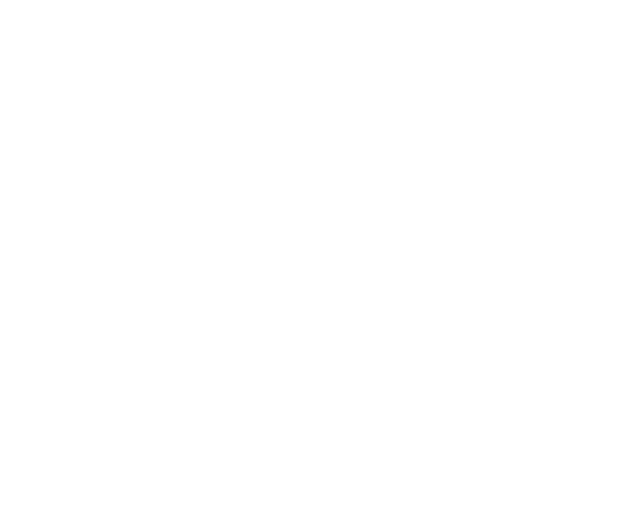
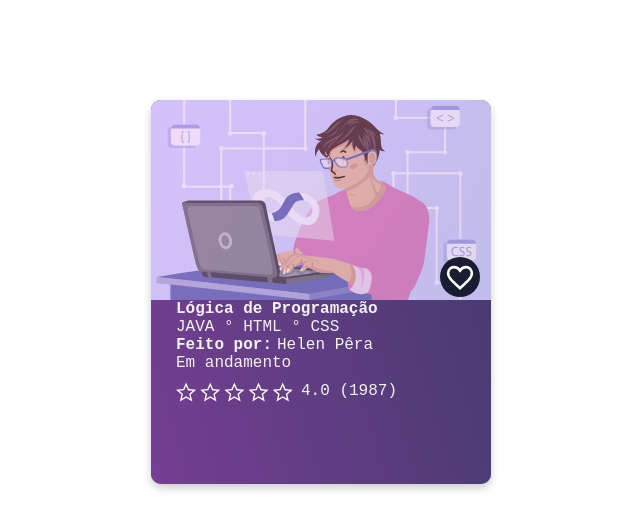
Before and after one commit to CodeGenius-Organization/CodeGenius, a React (Create React App) app in the folder codegenius/: page /cardlesson in a window 1280 px wide. Before the commit this address had no page. Shown: the top 530 px of the page, without its empty margins (319-959 px from the left). Built offline with nearby package versions, Linux system fonts and the light colour scheme.

Commit message:
feat: ajustes no card lesson

```diff
--- a/codegenius/src/components/CardLesson.js
+++ b/codegenius/src/components/CardLesson.js
@@ -1,5 +1,5 @@
 import React from 'react'
-import './CardLesson.css';
+import style from './CardLesson.module.css';
 import {useState} from 'react'
 import img from '../img/Mask group.svg';
 import img2 from '../img/Frame 70.svg';
@@ -15,25 +15,25 @@
 
     return (
         <>
-            <div class ="card">
-                <div class ='img' >
+            <div class ={style.card}>
+                <div class ={style.img}>
                     <img src = {img} alt='image'/>
 
-                    <div class ='fav'>
-                        <img id= 'img3' src={img3}/>
+                    <div class = {style.fav}>
+                        <img id= {style.img3} src={img3}/>
                     </div>
-                    <img id= 'img4' src={img4}  onClick={showOrHide}/>
-                    {showElement ? <img id= 'img5' src={img5} onClick={showOrHide} /> : true }
+                    <img id= {style.img4} src={img4}  onClick={showOrHide}/>
+                    {showElement ? <img id={style.img5} src={img5} onClick={showOrHide} /> : true }
                 </div>
 
-                <div class="container">
-                    <div class="card-lesson">
-                        <div class="info-card">
-                            <p class="card-title"><span>Lógica de Programação</span></p>
+                <div class={style.container}>
+                    <div class={style.card_lesson}>
+                        <div class={style.info_card}>
+                            <p class={style.card_title}><span>Lógica de Programação</span></p>
                             <p>JAVA ° HTML ° CSS</p>
                             <p><span>Feito por:</span>Helen Pêra</p>
                             <p>Em andamento</p>
-                            <div class='rate'>
+                            <div class={style.rate}>
                                 <img src={img2}></img>
                                 <p>4.0 (1987)</p>
                             </div>
--- a/codegenius/src/components/CardLesson.css
+++ b/codegenius/src/components/CardLesson.module.css
@@ -16,10 +16,11 @@
 
 .card {
   margin: auto;
+  margin-top: 100px;
   box-shadow: 0 4px 8px 0 rgba(0, 0, 0, 0.2);
   transition: 0.3s;
   width: 340px;
-  height: 334px;
+  height: 384px;
   border-radius: 10px;
   color: #FFF;
   font-family: 'Titillium Web', sans-serif;
@@ -35,7 +36,7 @@
 }
 
 .card .container {
-  width: 100%;
+  width: 340px;
   height: 184px;
   border-radius: 0px 0px 10px 10px;
   background: linear-gradient(254deg, rgba(127, 96, 188, 0.50) 0%, rgba(216, 104, 255, 0.50) 100%);
@@ -58,7 +59,6 @@
   display: flex;
   margin-top: -50px;
   margin-left: 85%;
-  border: 1px solid red;
   z-index: 2;
 }
 
@@ -68,9 +68,10 @@
   display: flex;
   margin-top: -32px;
   margin-left: 86.5%;
-  border: 1px solid red;
+  /* border: 1px solid red; */
   z-index: 2;
 }
+
 
 #img5{
   height: 25px;
@@ -78,19 +79,20 @@
   display: flex;
   margin-top: -25px;
   margin-left: 86.5%;
-  border: 1px solid red;
+  /* border: 1px solid red; */
   z-index: 2;
 }
 
-.card .card-lesson {
+.container .card_lesson {
   width: 100%;
+  height: 184px;
   margin-left: 25px;
-  margin-top: 55px;
+  margin-top: 50px;
   /* border: 1px solid red; */
 }
 
 
-.card .card-lesson p {
+.container .card_lesson p {
   font-family: var(--font-defaut);
   color: var(--off-white);
   font-size: 16px;
--- /dev/null
+++ b/codegenius/src/components/FormContact.css
@@ -0,0 +1,25 @@
+:root {
+    --cyan: #5CE1E6;
+    --blue: #38B6FF;
+    --pink: #D88B92;
+    --off-white: #F2F2F2;
+    --pure-black: #000000;
+    --pure-black-transparent: #000000b2;
+    --dark-color: #333333;
+    --btn-green: #27AE60;
+    --font-defaut: 'Roboto Mono', monospace;
+    --font-dark-color: #383838;
+    --purple: #5662B7;
+    --light-color: #f2f2f2;
+    --light-color-2: #8f8f8f;
+  }
+
+*{
+    color: #181D31;
+  }
+
+  .container{
+    height: 100px;
+    width: 100px;
+    border: 1px solid red;
+  }
--- a/codegenius/src/routes/AppRoutes.js
+++ b/codegenius/src/routes/AppRoutes.js
@@ -3,6 +3,7 @@
 import Home from '../pages/Home'
 import LogOut from '../pages/LogOut'
 import Profile from '../components/student-profile/Profile'
+import CardLesson from '../components/CardLesson'
 
 function AppRoutes() {
     return (
@@ -11,6 +12,7 @@
             <Route path='/' element={<Home/>}/>
             <Route path='/logout' element={<LogOut/>}/>
             <Route path='/profile' element={<Profile/>}/>
+            <Route path='/cardlesson' element={<CardLesson/>}/>
             </Routes>
         </BrowserRouter>
     )
```
Also changed, not shown: codegenius/src/components/FormContact.js (added, +16 -0 lines).
